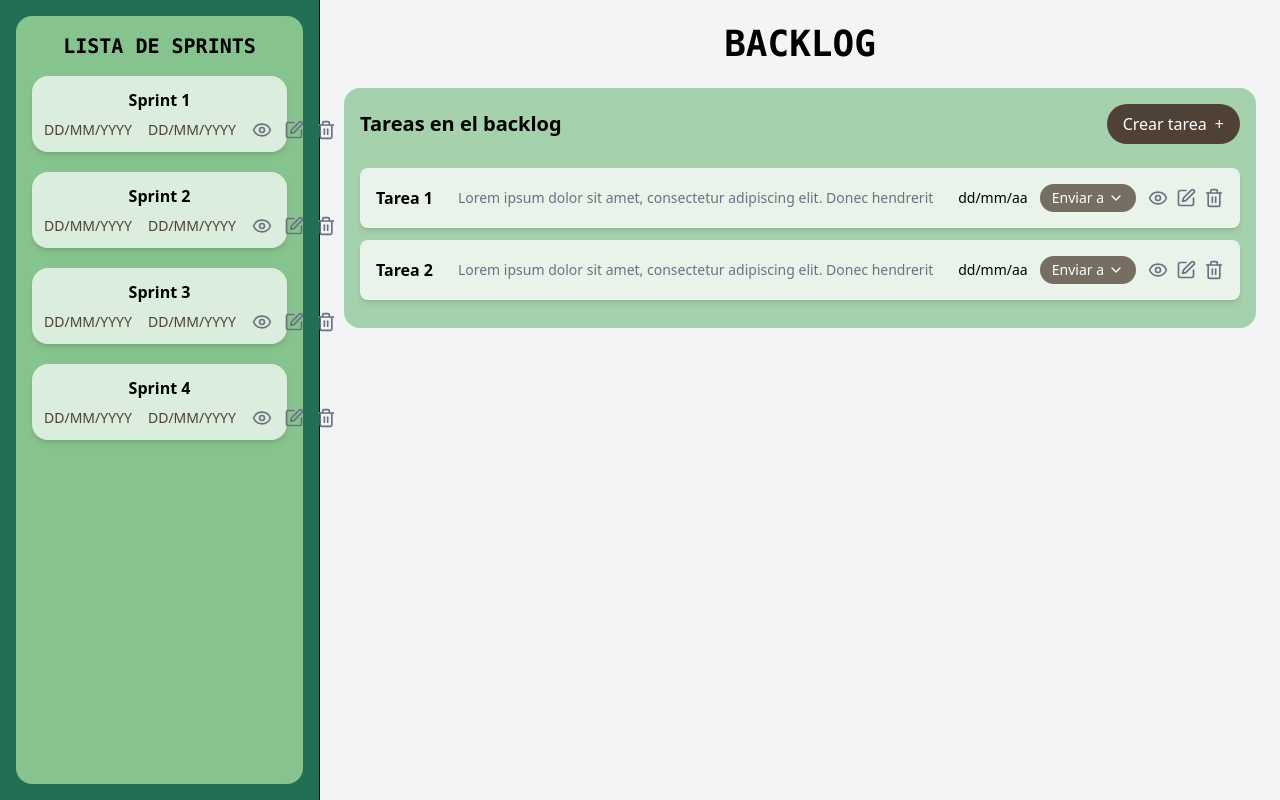
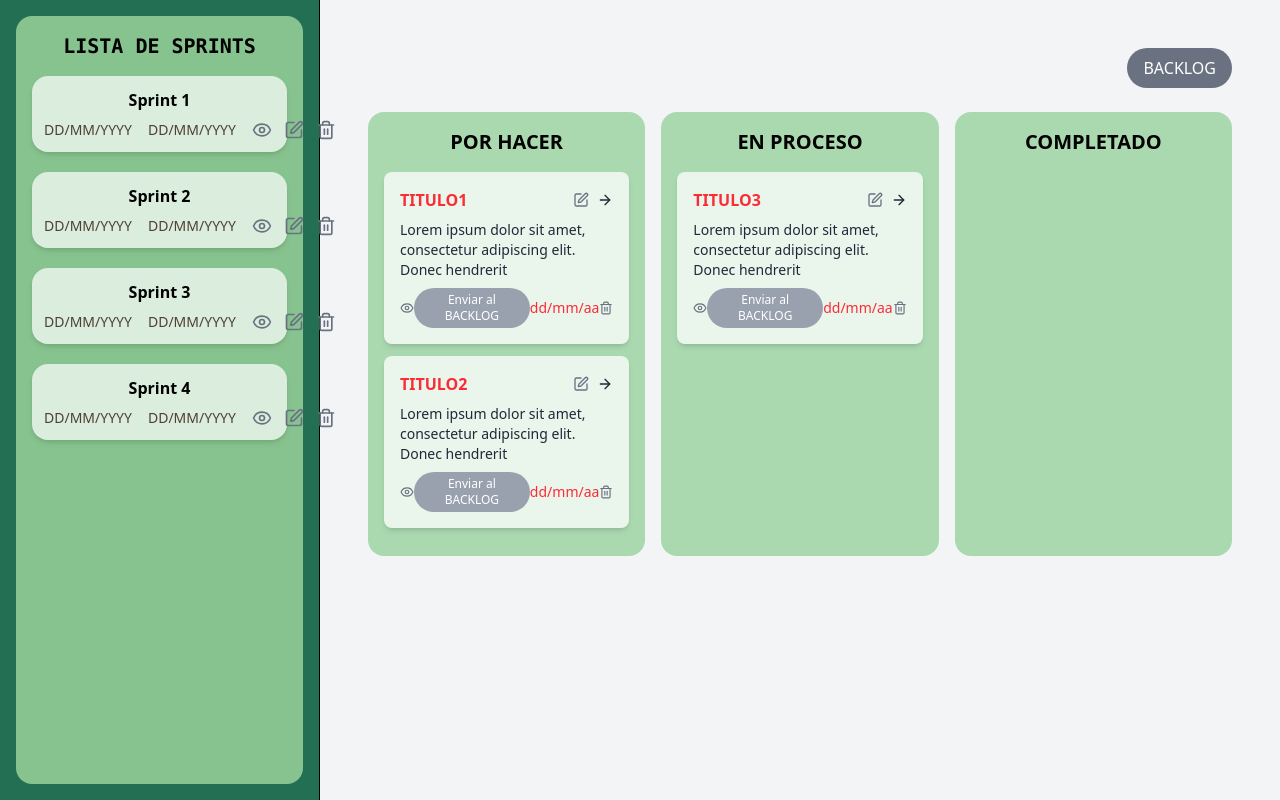
Before and after one commit to julietasena/To-Do-App, a React (Vite) app: page / in a window 1280 px wide. Built offline with nearby package versions, Linux system fonts and the light colour scheme; a web font is replaced by a local one.

Commit message:
Maquetación Sprint N°

```diff
--- a/src/App.tsx
+++ b/src/App.tsx
@@ -1,6 +1,7 @@
 
 import SprintList from './components/SprintList';
 import BacklogList from './components/Backloglist';
+import Sprint from './components/Sprint';
 
 function App() {
 
@@ -14,7 +15,7 @@ function App() {
       </div>
 
       <div className="w-3/4 p-6">
-        <BacklogList />
+        <Sprint />
       </div>
       <div>
       <footer className="relative h-16 bg-gray-800">
--- /dev/null
+++ b/src/components/Sprint.tsx
@@ -0,0 +1,125 @@
+import React, { useState } from 'react';
+import { Eye, Edit, Trash2, ArrowRight } from 'lucide-react';
+
+interface Task {
+  id: string;
+  title: string;
+  description: string;
+  dueDate: string;
+  status: 'POR HACER' | 'EN PROCESO' | 'COMPLETADO';
+}
+
+interface SprintProps {
+  id: string;
+  name: string;
+}
+
+const Sprint: React.FC<SprintProps> = ({id,name}) => {
+  const [tasks, setTasks] = useState<Task[]>([
+    {
+      id: '1',
+      title: 'TITULO1',
+      description: 'Lorem ipsum dolor sit amet, consectetur adipiscing elit. Donec hendrerit',
+      dueDate: 'dd/mm/aa',
+      status: 'POR HACER'
+    },
+    {
+      id: '2',
+      title: 'TITULO2',
+      description: 'Lorem ipsum dolor sit amet, consectetur adipiscing elit. Donec hendrerit',
+      dueDate: 'dd/mm/aa',
+      status: 'POR HACER'
+    },
+    {
+      id: '3',
+      title: 'TITULO3',
+      description: 'Lorem ipsum dolor sit amet, consectetur adipiscing elit. Donec hendrerit',
+      dueDate: 'dd/mm/aa',
+      status: 'EN PROCESO'
+    }
+  ]);
+
+  return (
+    <div className="flex flex-col p-6">
+      <div className="flex justify-between items-center mb-6">
+        <div className="flex-1"></div>
+        <h1 className="text-4xl font-bold text-center font-mono flex-2">{name}</h1>
+        <div className="flex-1 text-right">
+          <button className="bg-gray-500 text-white px-4 py-2 rounded-full">BACKLOG</button>
+        </div>
+      </div>
+
+      <div className="flex space-x-4">
+        {/* POR HACER Column */}
+        <div className="flex-1 bg-[#aad9b0] rounded-2xl p-4">
+          <h2 className="text-xl font-bold mb-4 text-center">POR HACER</h2>
+
+          {tasks.filter(task => task.status === 'POR HACER').map((task) => (
+            <div
+              key={task.id}
+              className="bg-white/75 rounded-lg shadow-md mb-3 p-4"
+            >
+              <div className="flex justify-between items-center mb-2">
+                <h3 className="font-semibold text-red-500">{task.title}</h3>
+                <div className="flex space-x-2 items-center">
+                  <Edit className="text-gray-500 cursor-pointer hover:text-yellow-500" size={16} />
+                  <ArrowRight className="text-gray-800 cursor-pointer hover:scale-155" size={16} />
+                </div>
+              </div>
+              <div className="flex items-center mb-2">
+                <p className="text-sm text-gray-800">{task.description}</p>
+              </div>
+              <div className="flex justify-between items-center">
+                <Eye className="text-gray-500 cursor-pointer hover:text-blue-500" size={16} />
+                <button className="bg-gray-400 text-white text-xs px-3 py-1 rounded-full">
+                  Enviar al BACKLOG
+                </button>
+                <span className="text-red-500 text-sm">{task.dueDate}</span>
+                <Trash2 className="text-gray-500 cursor-pointer hover:text-red-500" size={16} />
+              </div>
+            </div>
+          ))}
+        </div>
+
+        {/* EN PROCESO Column */}
+        <div className="flex-1 bg-[#aad9b0] rounded-2xl p-4">
+          <h2 className="text-xl font-bold mb-4 text-center">EN PROCESO</h2>
+
+          {tasks.filter(task => task.status === 'EN PROCESO').map((task) => (
+            <div
+              key={task.id}
+              className="bg-white/75 rounded-lg shadow-md mb-3 p-4"
+            >
+              <div className="flex justify-between items-center mb-2">
+                <h3 className="font-semibold text-red-500">{task.title}</h3>
+                <div className="flex space-x-2 items-center">
+                  <Edit className="text-gray-500 cursor-pointer hover:text-yellow-500" size={16} />
+                  <ArrowRight className="text-gray-800 cursor-pointer hover:scale-155" size={16} />
+                </div>
+              </div>
+              <div className="flex items-center mb-2">
+                <p className="text-sm text-gray-800">{task.description}</p>
+              </div>
+              <div className="flex justify-between items-center">
+                <Eye className="text-gray-500 cursor-pointer hover:text-blue-500" size={16} />
+                <button className="bg-gray-400 text-white text-xs px-3 py-1 rounded-full">
+                  Enviar al BACKLOG
+                </button>
+                <span className="text-red-500 text-sm">{task.dueDate}</span>
+                <Trash2 className="text-gray-500 cursor-pointer hover:text-red-500" size={16} />
+              </div>
+            </div>
+          ))}
+        </div>
+
+        {/* COMPLETADO Column */}
+        <div className="flex-1 bg-[#aad9b0] rounded-2xl p-4">
+          <h2 className="text-xl font-bold mb-4 text-center">COMPLETADO</h2>
+          {/* No tasks in this column by default */}
+        </div>
+      </div>
+    </div>
+  );
+};
+
+export default Sprint;
```
